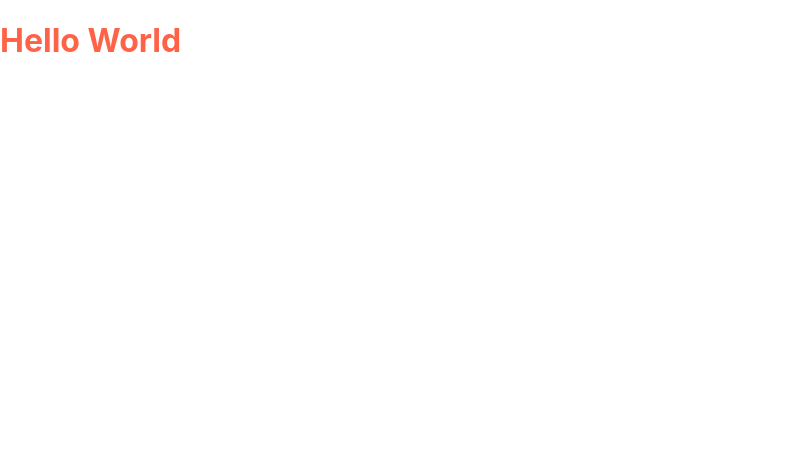
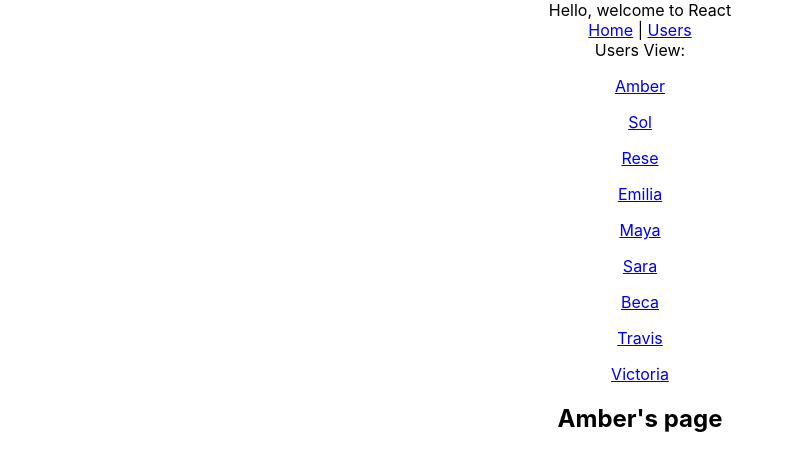
Before and after one commit to emmitelimaa/techdel, a React (Create React App) app in the folder client/: page /users/1 in a window 1280 px wide. Shown: the top 470 px of the page, without its empty margins (0-792 px from the left). Built offline with nearby package versions, Linux system fonts and the light colour scheme.

Commit message:
Adding react router

```diff
--- a/client/package.json
+++ b/client/package.json
@@ -10,6 +10,7 @@
     "react": "^18.2.0",
     "react-dom": "^18.2.0",
     "react-router": "^6.8.1",
+    "react-router-dom": "^6.8.1",
     "react-scripts": "5.0.1",
     "web-vitals": "^2.1.4"
   },
--- a/client/src/App.js
+++ b/client/src/App.js
@@ -1,10 +1,24 @@
+import { Routes, Route, Link } from "react-router-dom";
+import HomeView from "./views/HomeView";
+import UsersView from "./views/UsersView";
+import UserView from "./views/UserView";
 import "./App.css";
-import { useEffect } from "react";
-import Hello from "./components/Hello";
 
 function App() {
-  useEffect(() => {}, []);
-  return <Hello />;
+  return (
+    <div className="App">
+      Hello, welcome to React
+      <nav>
+        <Link to="/">Home</Link> | <Link to="/users">Users</Link>
+      </nav>
+      <Routes>
+        <Route path="/" element={<HomeView />} />
+        <Route path="/users" element={<UsersView />}>
+          <Route path=":id" element={<UserView />} />
+        </Route>
+      </Routes>
+    </div>
+  );
 }
 
 export default App;
--- /dev/null
+++ b/client/src/components/Hello/index.js
@@ -0,0 +1,2 @@
+import Hello from "./Hello";
+export default Hello;
--- /dev/null
+++ b/client/src/database.json
@@ -0,0 +1,39 @@
+[
+  {
+    "id":1,
+    "name" : "Amber"
+  },
+  {
+    "id":2,
+    "name" : "Sol"
+  },
+  {
+    "id":3,
+    "name" : "Rese"
+  },
+  {
+    "id":4,
+    "name" : "Emilia"
+  },
+  {
+    "id":5,
+    "name" : "Maya"
+  },
+  {
+    "id":6,
+    "name" : "Sara"
+  },
+  {
+    "id":7,
+    "name" : "Beca"
+  },
+  {
+    "id":8,
+    "name" : "Travis"
+  },
+  {
+    "id":9,
+    "name" : "Victoria"
+  }
+
+]
--- a/client/src/index.js
+++ b/client/src/index.js
@@ -1,13 +1,16 @@
-import React from 'react';
-import ReactDOM from 'react-dom/client';
-import './index.css';
-import App from './App';
-import reportWebVitals from './reportWebVitals';
+import React from "react";
+import ReactDOM from "react-dom/client";
+import "./index.css";
+import App from "./App";
+import reportWebVitals from "./reportWebVitals";
+import { BrowserRouter } from "react-router-dom";
 
-const root = ReactDOM.createRoot(document.getElementById('root'));
+const root = ReactDOM.createRoot(document.getElementById("root"));
 root.render(
   <React.StrictMode>
-    <App />
+    <BrowserRouter>
+      <App />
+    </BrowserRouter>
   </React.StrictMode>
 );
 
--- /dev/null
+++ b/client/src/views/HomeView.js
@@ -0,0 +1,5 @@
+import React from "react";
+
+export default function HomeView() {
+  return <div>Home!!!</div>;
+}
--- /dev/null
+++ b/client/src/views/UserView.js
@@ -0,0 +1,13 @@
+import React from "react";
+import { useParams } from "react-router-dom";
+import users from "../database.json";
+
+export default function UserView() {
+  const { id } = useParams();
+  const user = users.find((user) => +user.id === +id);
+  return (
+    <div>
+      <h2>{user.name}'s page</h2>
+    </div>
+  );
+}
--- /dev/null
+++ b/client/src/views/UsersView.js
@@ -0,0 +1,19 @@
+import React from "react";
+import users from "../database.json";
+import { Link, Outlet } from "react-router-dom";
+
+export default function UsersView() {
+  return (
+    <div>
+      Users View:
+      {users.map((user) => (
+        <div key={user.id}>
+          <p>
+            <Link to={`/users/${user.id}`}>{user.name}</Link>
+          </p>
+        </div>
+      ))}
+      <Outlet />
+    </div>
+  );
+}
```
Also changed, not shown: client/src/components/Hello/Hello.js (renamed from client/src/components/hello.js), client/src/components/Hello/Hello.module.scss (renamed from client/src/components/Hello.module.scss), 2 other files (tests, documents, lock files or other folders).
